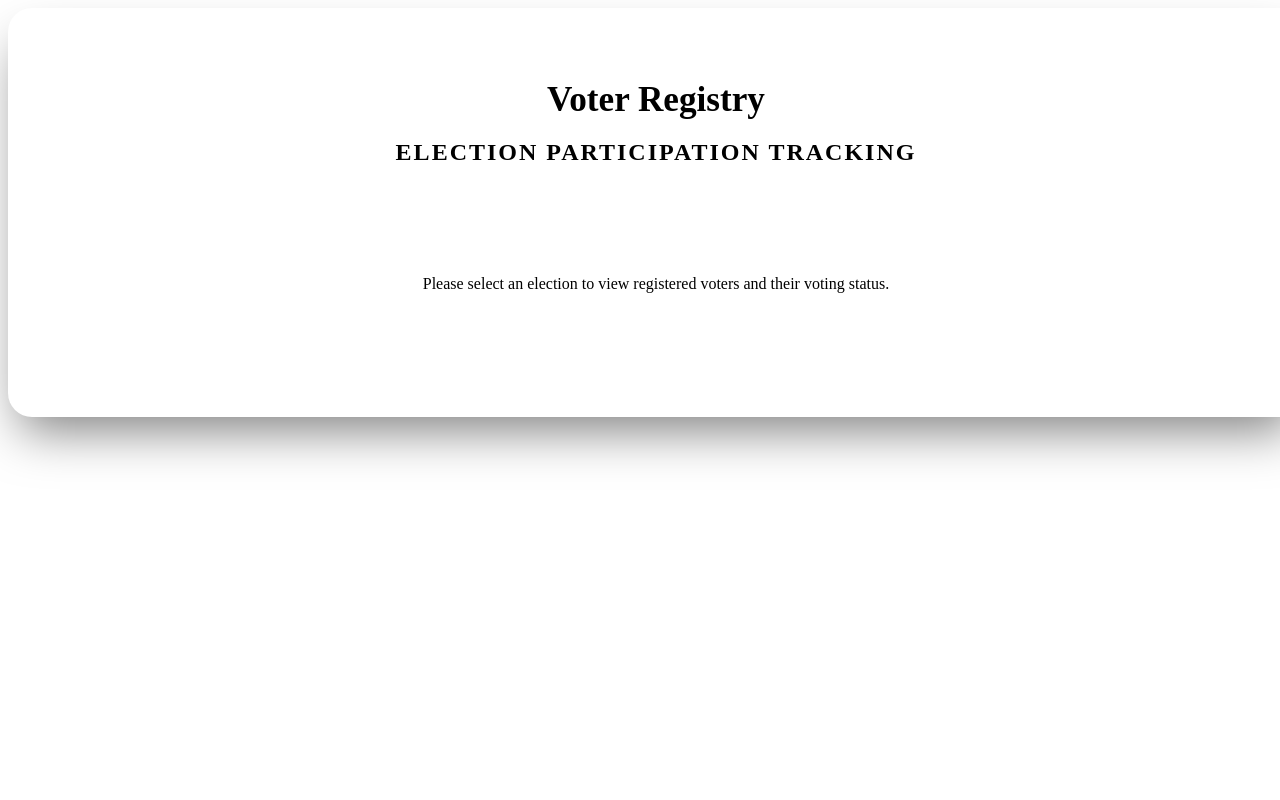
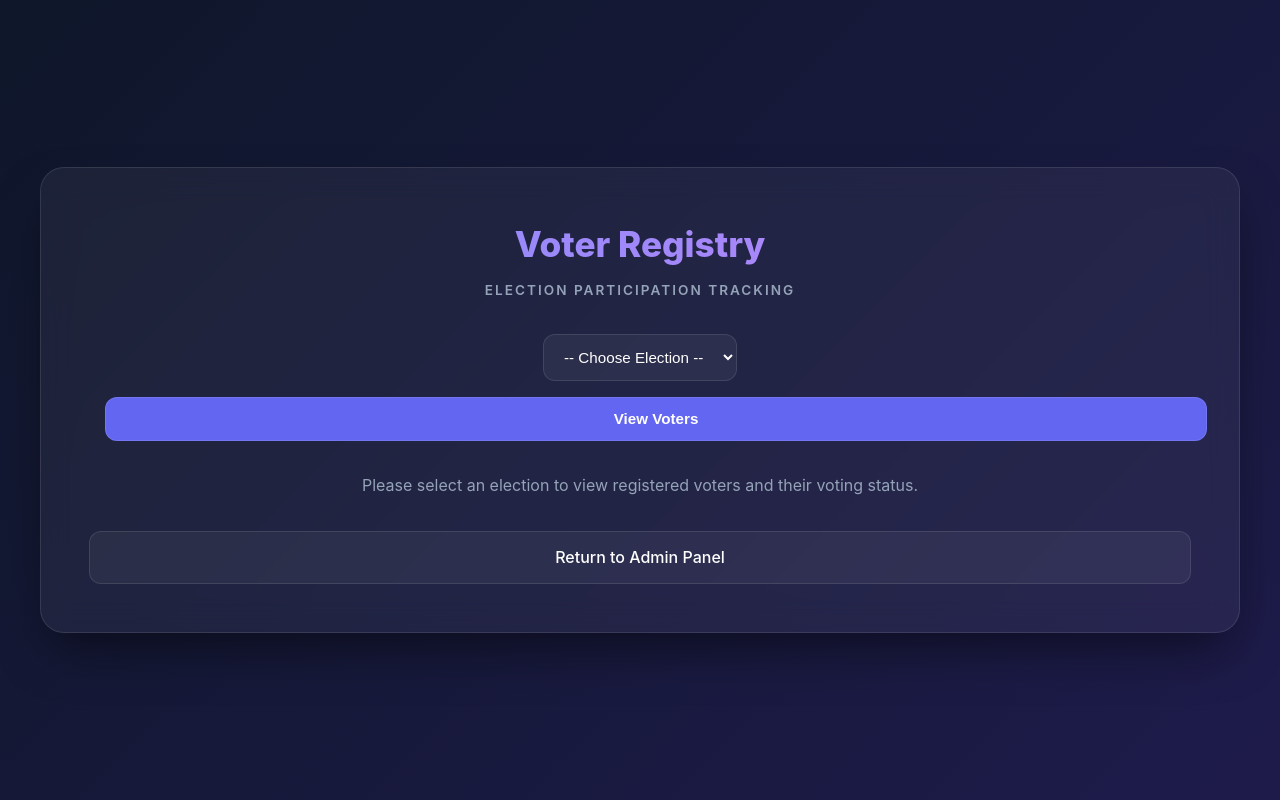
Before and after one commit to mmoeedamjad/Secure-Voting-System, a Flask app: template templates/view_voters.html in a window 1280 px wide. Run offline with Flask 3, Linux system fonts and the light colour scheme; the template is opened without the code that fills it: most values are stand-ins (such as "Sample title", 1, 10 or a date in 2020).

Commit message:
tweaks done

```diff
--- a/templates/select_election_vote.html
+++ b/templates/select_election_vote.html
@@ -137,6 +137,7 @@
         border: none;
         background: var(--primary);
         color: white;
+        background: var(--primary-hover);
         font-size: 1rem;
         font-weight: 600;
         cursor: pointer;
--- a/templates/view_voters.html
+++ b/templates/view_voters.html
@@ -4,7 +4,10 @@
 <meta charset="UTF-8">
 <meta name="viewport" content="width=device-width, initial-scale=1.0">
 <title>Voter Registry | SecureVote</title>
-
+<link
+      rel="stylesheet"
+      href="{{ url_for('static', filename='style.css') }}"
+    />
 <style>
 .container {
   background: var(--card-bg);
```
